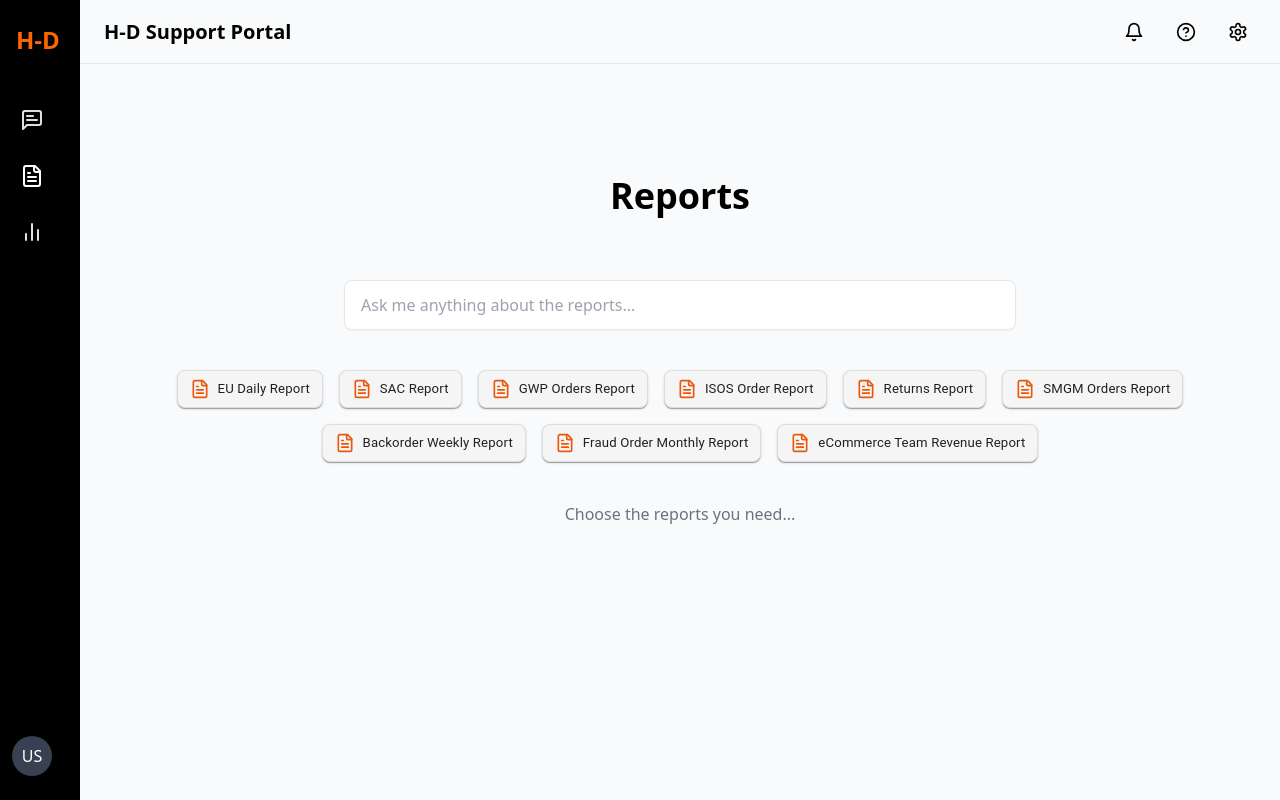
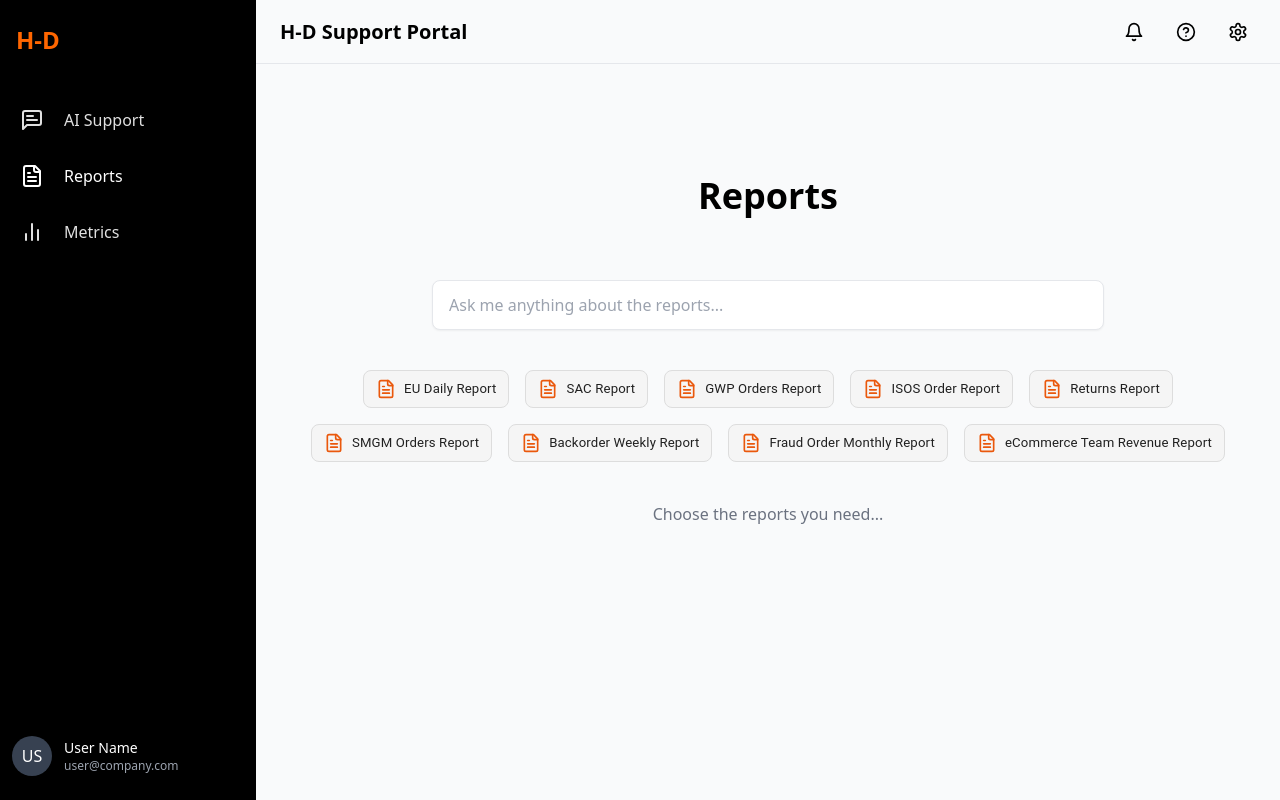
Before and after one commit to AfrinFarhath-exp/HD--Demo, a React (Vite) app: page /reports in a window 1280 px wide. Built offline with nearby package versions, Linux system fonts and the light colour scheme; some icons are missing.

Commit message:
box shadow removed

```diff
--- a/src/components/Report/ReportCard.tsx
+++ b/src/components/Report/ReportCard.tsx
@@ -1,5 +1,5 @@
 import { FileText } from "lucide-react";
-import { Card, Box, Typography } from "@mui/material";
+import { Card, Typography } from "@mui/material";
 
 type ReportCardProps = {
   title: string;
@@ -20,6 +20,7 @@ export default function ReportCard({ title, onClick }: ReportCardProps) {
         alignItems: "center",
         gap: 1,
         border: "1px solid #ddd",
+        boxShadow: "none", // Removes default box shadow
         "&:hover": {
           borderColor: "#EA580C",
         },
```
